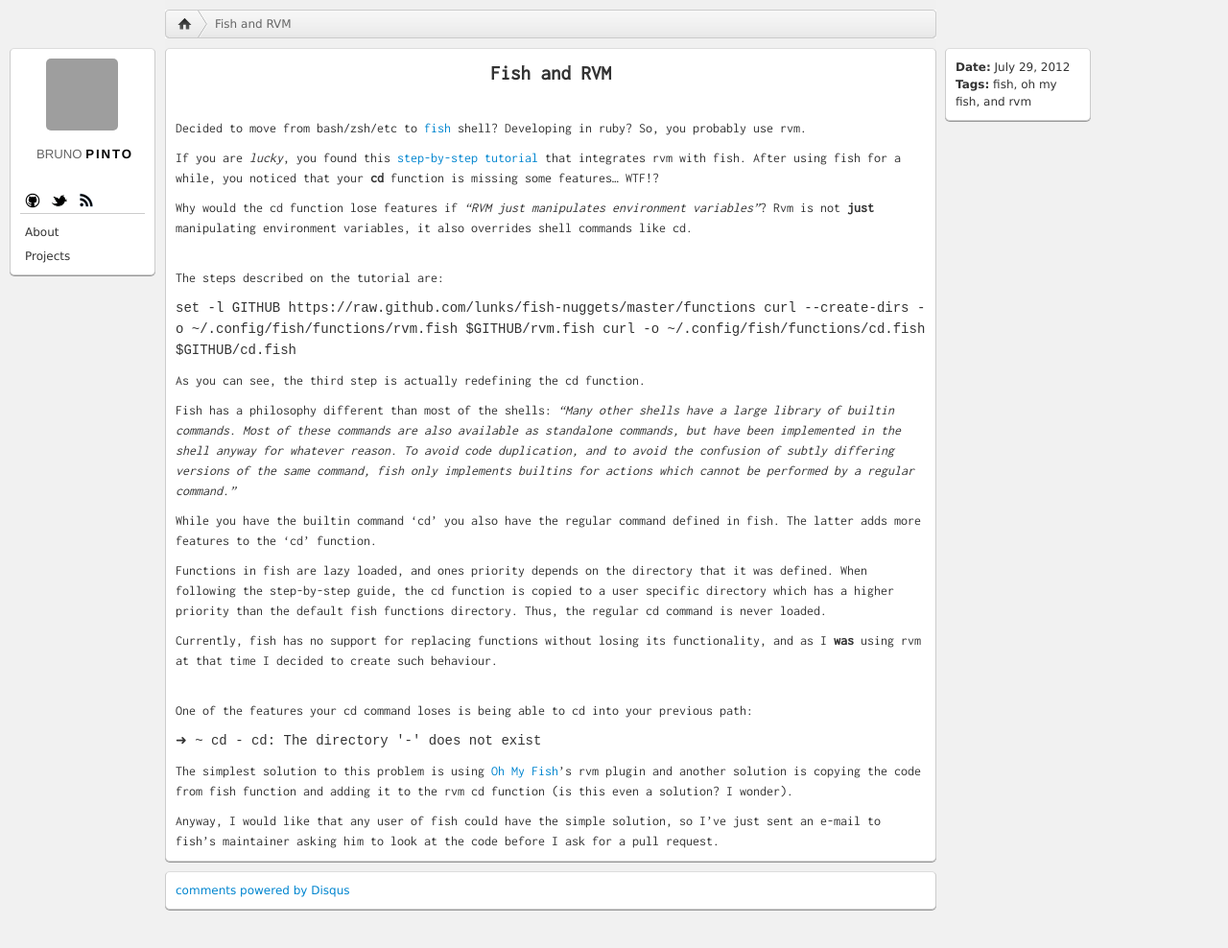
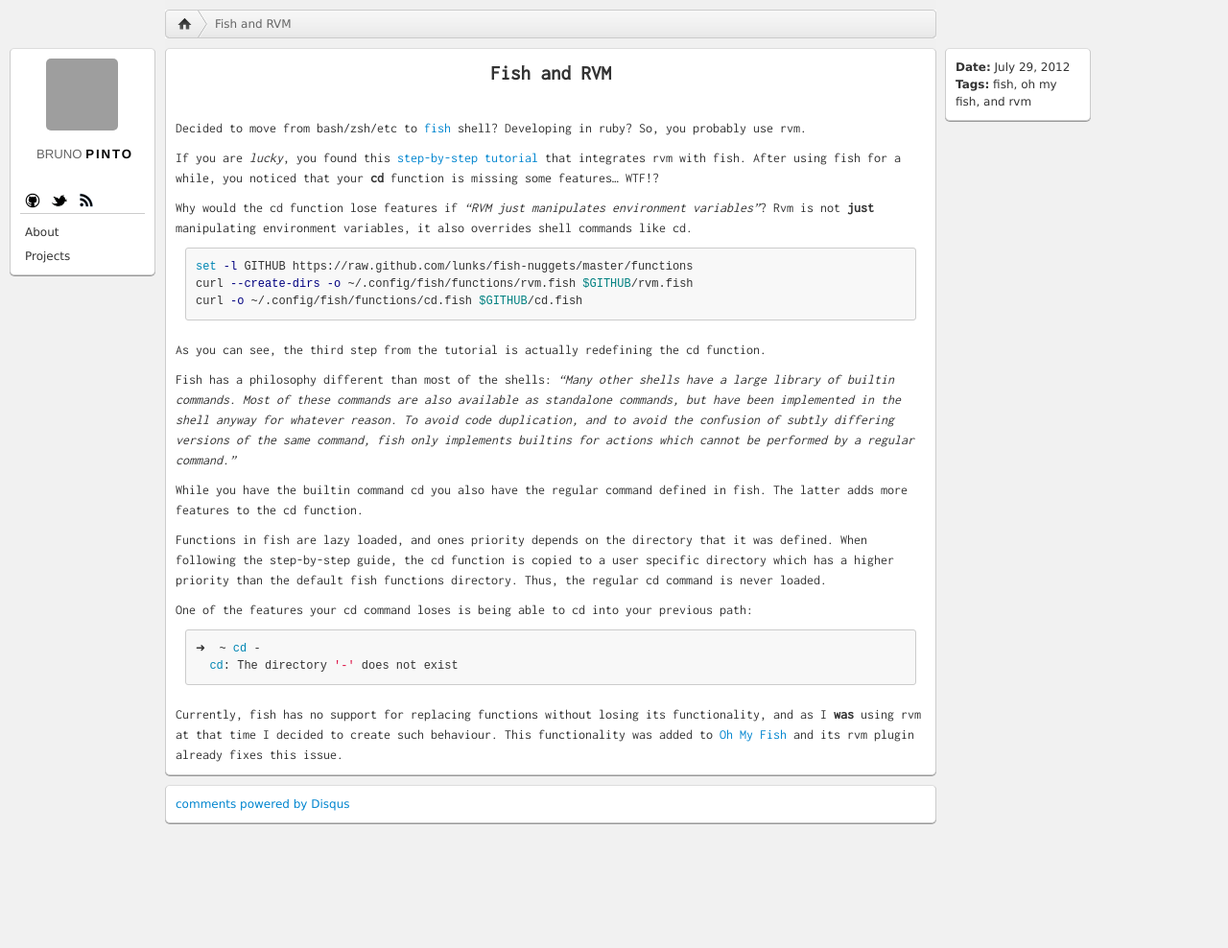
Before and after one commit to bpinto/bpinto.github.com, a Jekyll site: the page built from _posts/2012-07-29-fish-and-rvm.markdown, in a window 1280 px wide and 988 px high. Shown: the whole window at 96% size. Built offline with Jekyll 4.4.1, drawn with Linux system fonts in a browser that asks for light colours; Markdown is read by kramdown in place of the engine named in the settings; comment, search, counter and statistics services are not loaded; grey boxes are pictures that could not be loaded.

Commit message:
fish and rvm post using pygments (highlights)

```diff
--- a/_posts/2012-07-29-fish-and-rvm.markdown
+++ b/_posts/2012-07-29-fish-and-rvm.markdown
@@ -10,38 +10,30 @@ If you are _lucky_, you found this [step-by-step tutorial][rvm and fish] that in
 
 Why would the cd function lose features if _"RVM just manipulates environment variables"_?  Rvm is not **just** manipulating environment variables, it also overrides shell commands like cd.
 
-<br/>
-The steps described on the tutorial are:
+{% highlight bash %}
+set -l GITHUB https://raw.github.com/lunks/fish-nuggets/master/functions
+curl --create-dirs -o ~/.config/fish/functions/rvm.fish $GITHUB/rvm.fish
+curl -o ~/.config/fish/functions/cd.fish $GITHUB/cd.fish
+{% endhighlight %}
 
-``
-  set -l GITHUB https://raw.github.com/lunks/fish-nuggets/master/functions
-  curl --create-dirs -o ~/.config/fish/functions/rvm.fish $GITHUB/rvm.fish
-  curl -o ~/.config/fish/functions/cd.fish $GITHUB/cd.fish
-``
-
-As you can see, the third step is actually redefining the cd function.
+As you can see, the third step from the tutorial is actually redefining the cd function.
 <br/>
 
 Fish has a philosophy different than most of the shells: _"Many other shells have a large library of builtin commands. Most of these commands are also available as standalone commands, but have been implemented in the shell anyway for whatever reason. To avoid code duplication, and to avoid the confusion of subtly differing versions of the same command, fish only implements builtins for actions which cannot be performed by a regular command."_
 
-While you have the builtin command 'cd' you also have the regular command defined in fish. The latter adds more features to the 'cd' function.
+While you have the builtin command cd you also have the regular command defined in fish. The latter adds more features to the cd function.
 
 Functions in fish are lazy loaded, and ones priority depends on the directory that it was defined. When following the step-by-step guide, the cd function is copied to a user specific directory which has a higher priority than the default fish functions directory. Thus, the regular cd command is never loaded.
 
-
-Currently, fish has no support for replacing functions without losing its functionality, and as I **was** using rvm at that time I decided to create such behaviour.
-
-<br/>
 One of the features your cd command loses is being able to cd into your previous path:
 
-``
+{% highlight bash %}
 ➜  ~ cd -
-cd: The directory '-' does not exist
-``
+  cd: The directory '-' does not exist
+{% endhighlight %}
 
-The simplest solution to this problem is using [Oh My Fish][]'s rvm plugin and another solution is copying the code from fish function and adding it to the rvm cd function (is this even a solution? I wonder).
 
-Anyway, I would like that any user of fish could have the simple solution, so I've just sent an e-mail to fish's maintainer asking him to look at the code before I ask for a pull request.
+Currently, fish has no support for replacing functions without losing its functionality, and as I **was** using rvm at that time I decided to create such behaviour. This functionality was added to [Oh My Fish][] and its rvm plugin already fixes this issue.
 
 [Fish]: http://ridiculousfish.com/shell/
 [Oh My Fish]: https://github.com/bpinto/oh-my-fish/
```
